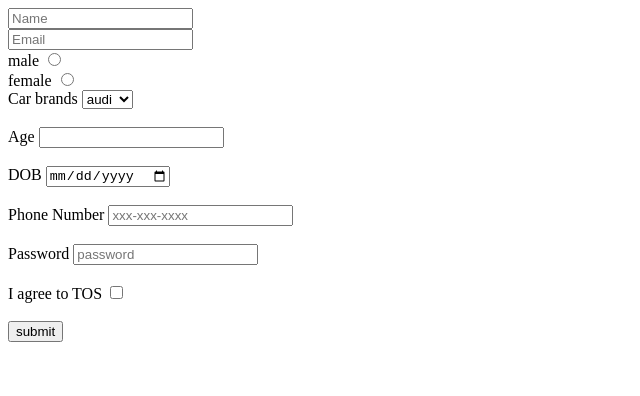
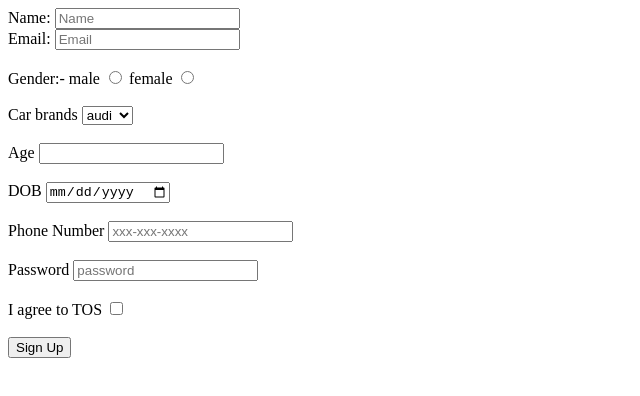
Before and after one commit to acciojob/signup-form-car-durgeshkarunik, a website: page main.html in a window 1280 px wide. Shown: the whole page, without its empty margins (0-640 px from the left). Drawn offline with Linux system fonts and the light colour scheme.

Commit message:
created a submission

```diff
--- a/main.html
+++ b/main.html
@@ -8,12 +8,15 @@
 
 <body>
 	<form method="post">
+		<label for="name">Name:</label>
     <input type="text" name="name" id="name" placeholder="Name" required><br>
-<input type="email" name="Email" id="email" placeholder="Email" required><br>
+ <label for="email">Email:</label>
+<input type="email" name="Email" id="email" placeholder="Email" required><br> <br>
+		<label>Gender:- </label>
 <label for="male">male</label>
-<input type="radio" name="gender" id="gender_m"required> <br>
+<input type="radio" name="gender" id="gender_m"required>
 <label for="female">female</label>
-<input type="radio" name="gender" id="gender_f"required> <br>
+<input type="radio" name="gender" id="gender_f"required> <br><br>
 <label for="cars"> Car brands</label>
 <select name="Car Brands" id="cars" placeholder="--Please choose an option--"required> <br>
     <option value="audi">audi</option>
@@ -31,7 +34,7 @@
 <label for="I agree to TOS">I agree to TOS</label>
 <input type="checkbox" name="i agree to the TOS" id="tos"required> <br><br>
 
-<input type="submit" value="submit">
+<button type="submit">Sign Up</button>
 </form>
 	<!-- the entire body must be written by student -->
     <script type="text/javascript" src="./script.js">
```
